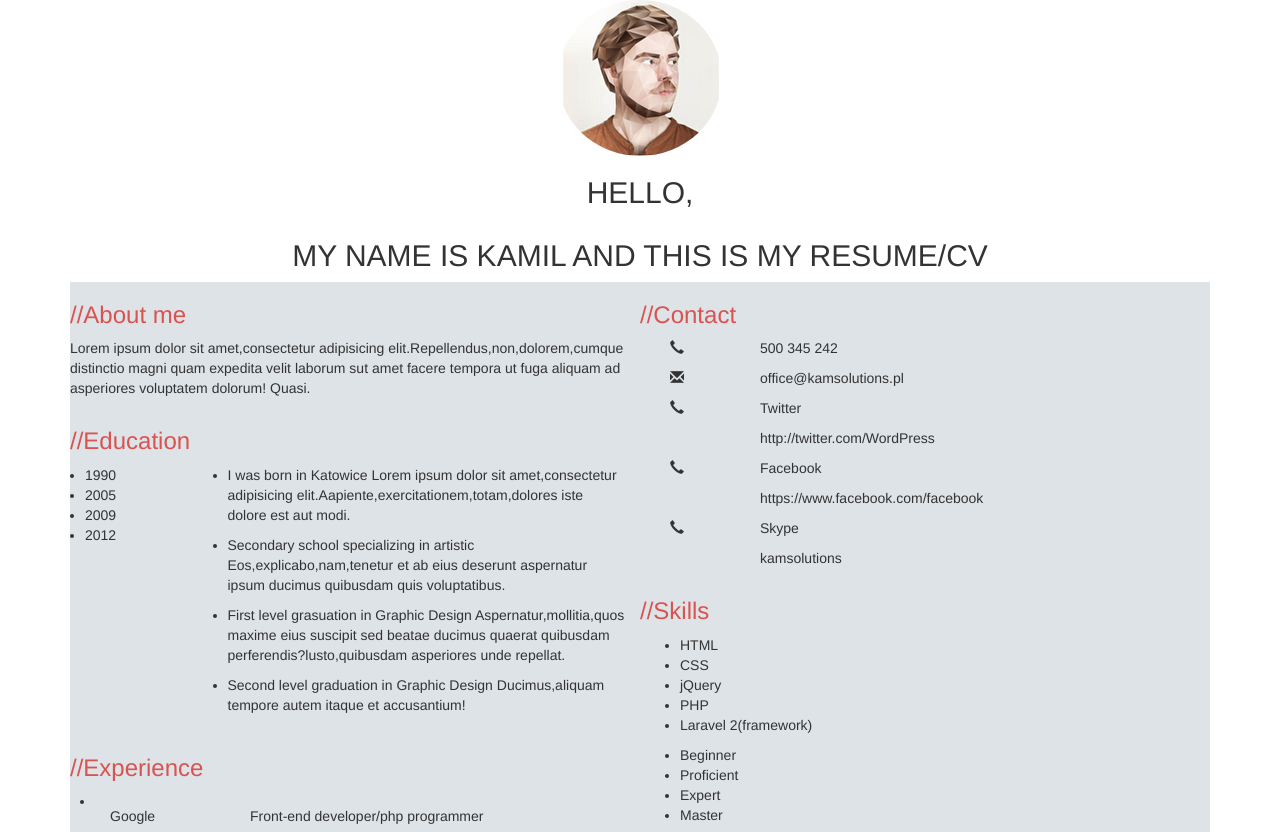
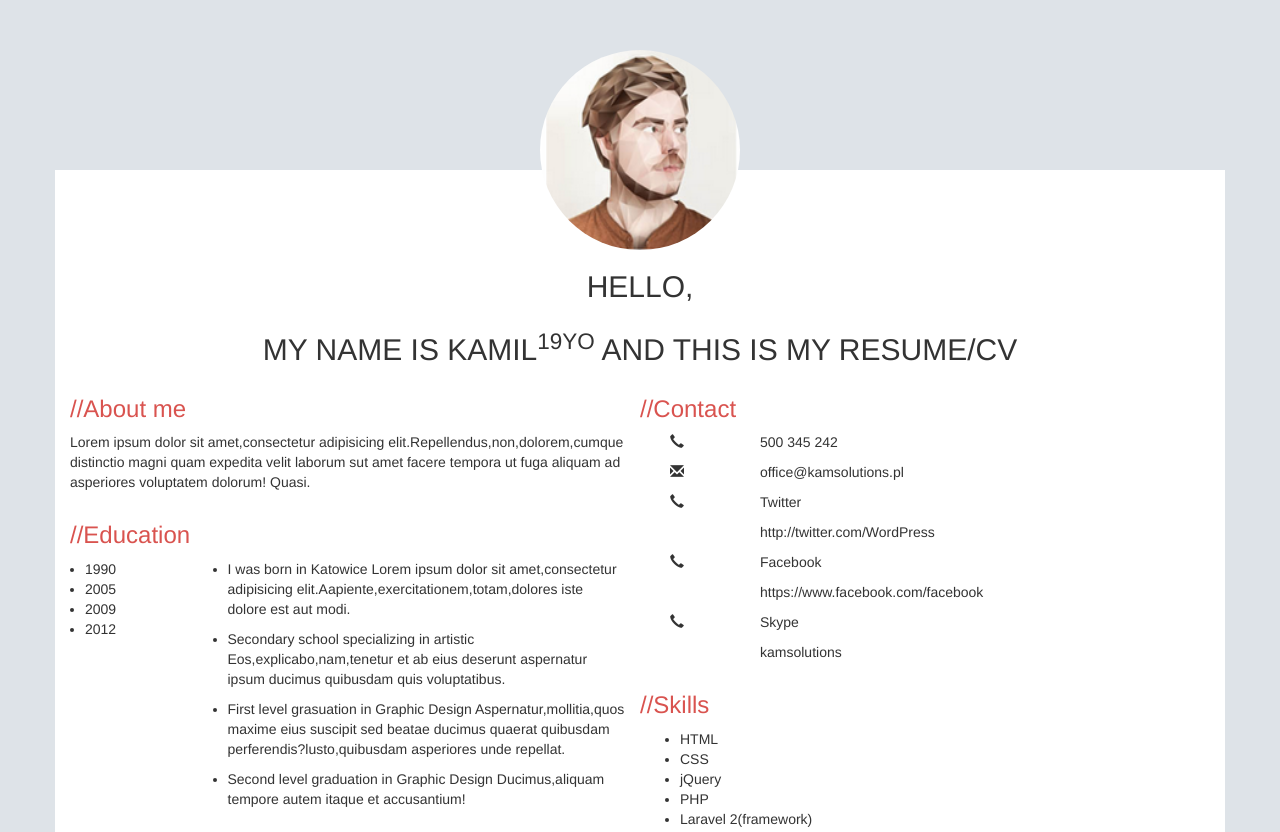
Before and after one commit to qtxzyu/105, a website: page index.html in a window 1280 px wide. Shown: the top 832 px of the page. Drawn offline with Linux system fonts and the light colour scheme.

Commit message:
develop index.html for color style

```diff
--- a/index.html
+++ b/index.html
@@ -21,9 +21,14 @@
 
 	</head>
 
-	<body>
-		<div class="content">
-		<div class="container text-center">
+	<body id="content">
+		<div class="row">
+			<div class="col-xs-12 col-sm-12">
+				<!--<img src="img/me.jpg" alt="touxiang" class="img-circle">	-->
+				<img src="./photo.png" class="img-responsive img-circle center-block">
+			</div>
+		</div>
+		<!--<div class="container text-center">
 			<div class="row">
 				<img src="./photo.png" class="img-responsive img-circle center-block">
 			</div>
@@ -31,13 +36,20 @@
 				<h2>HELLO,</h2>
 			</div>
 			<div class="row">
-				<h2>MY NAME IS KAMIL AND THIS IS MY RESUME/CV</h2>
+				<h2>MY NAME IS KAMIL<sup>19YO</sup> AND THIS IS MY RESUME/CV</h2>
 			</div>
 
 		</div>
+		-->
 
 		<div class="container">
-		<div class="col-md-6" id="content">
+		<div class="row text-center">
+				<h2>HELLO,</h2>
+			</div>
+			<div class="row text-center">
+				<h2>MY NAME IS KAMIL<sup>19YO</sup> AND THIS IS MY RESUME/CV</h2>
+			</div>
+		<div class="col-md-6">
 			<div class="row">
 				<h3>//About me</h3>
 				<p>Lorem ipsum dolor sit amet,consectetur adipisicing elit.Repellendus,non,dolorem,cumque
@@ -140,7 +152,7 @@
 				</ul>
 			</div>
 		</div>
-		<div class="col-md-6"  id="content">
+		<div class="col-md-6">
 			<div class="row">
 				<h3>//Contact</h3>
 				<div class="col-xs-12">
@@ -245,6 +257,5 @@
 			</div>
 		</div>
 		</div>
-		</div>
 	</body>
 </html>
```
